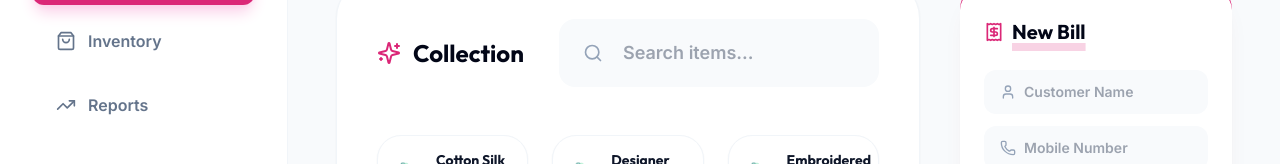
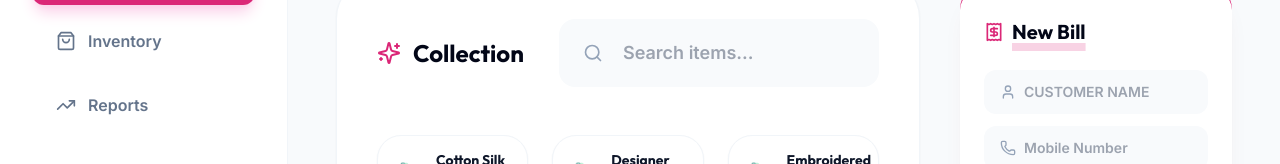
Before and after one commit to kunal352/apsara-ladies-shop-, a React (Vite) app: page /billing in a window 1280 px wide. Shown: the part 243-407 px from the top of the page. Built offline with nearby package versions, Linux system fonts and the light colour scheme.

Commit message:
Validation: Alphabetic-only customer name for Billing

```diff
--- a/src/pages/Billing.jsx
+++ b/src/pages/Billing.jsx
@@ -156,7 +156,15 @@ const Billing = () => {
                  <div className="space-y-3">
                     <div className="relative">
                        <User size={16} className="absolute left-4 top-1/2 -translate-y-1/2 text-slate-400" />
-                       <input className="w-full pl-10 pr-4 py-3 rounded-xl bg-slate-50 border-none outline-none font-bold text-slate-900 text-sm" placeholder={t.customerName} value={customer.name} onChange={e => setCustomer({...customer, name: e.target.value})} />
+                       <input
+                        className="w-full pl-10 pr-4 py-3 rounded-xl bg-slate-50 border-none outline-none font-bold text-slate-900 text-sm focus:ring-2 focus:ring-pink-100 transition-all uppercase"
+                        placeholder={t.customerName}
+                        value={customer.name}
+                        onChange={e => {
+                          const val = e.target.value.replace(/[^A-Za-z ]/g, '');
+                          setCustomer({...customer, name: val});
+                        }}
+                       />
                     </div>
                     <div className="relative">
                        <Phone size={16} className="absolute left-4 top-1/2 -translate-y-1/2 text-slate-400" />
```
